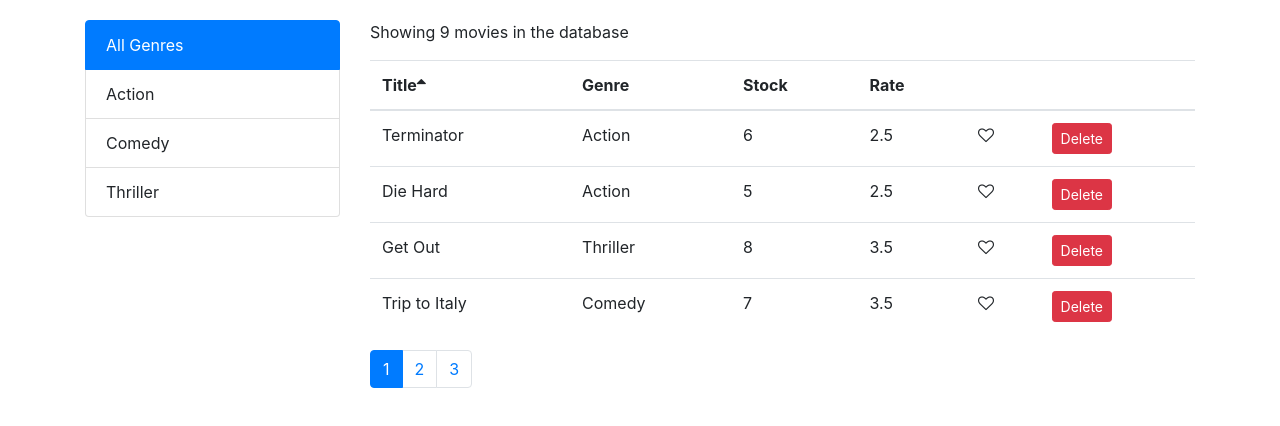
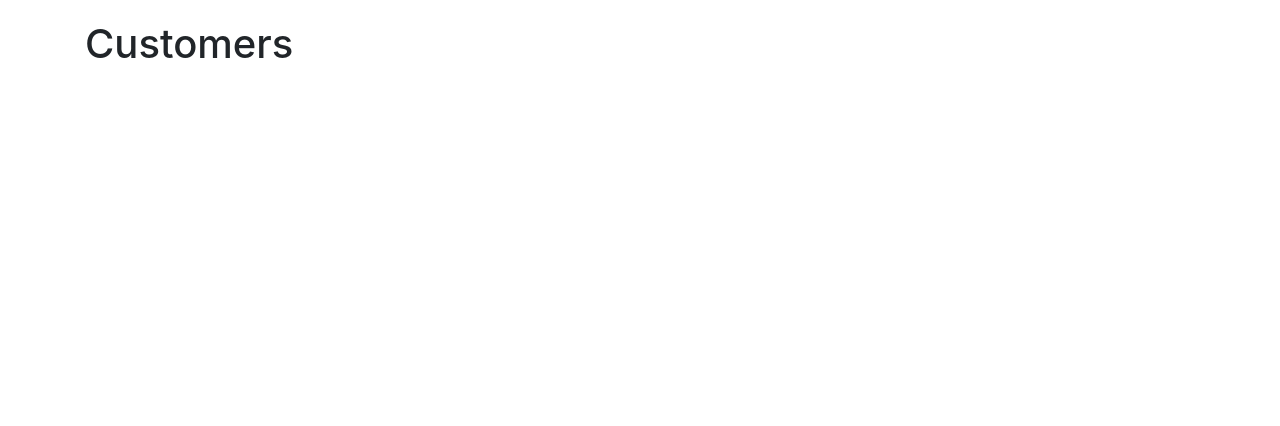
Before and after one commit to m00k/vidly, a React (Create React App) app: page /costumers in a window 1280 px wide. Shown: the top 426 px of the page. Built offline with nearby package versions, Linux system fonts and the light colour scheme.

Commit message:
feat: add routing

```diff
--- a/package.json
+++ b/package.json
@@ -8,6 +8,7 @@
     "prop-types": "^15.6.2",
     "react": "^16.6.3",
     "react-dom": "^16.6.3",
+    "react-router-dom": "^4.3.1",
     "react-scripts": "2.1.1"
   },
   "scripts": {
--- a/src/App.js
+++ b/src/App.js
@@ -1,13 +1,23 @@
 import React, { Component } from 'react';
+import { Route, Redirect, Switch } from 'react-router-dom';
 import './App.css';
 import Movies from './components/movies';
+import NotFound from './components/notFound';
+import Customers from './components/costumers';
+import Rentals from './components/rentals';
 
 class App extends Component {
   render() {
     return (
       <main className="container">
-        <Movies>
-        </Movies>
+        <Switch>
+          <Route path="/costumers" component={Customers}/>
+          <Route path="/rentals" component={Rentals}/>
+          <Route path="/movies" component={Movies}/>
+          <Route path="/not-found" component={NotFound}/>
+          <Redirect from="/" to="/movies" exact component={Movies}/>
+          <Redirect to="/not-found"/>
+        </Switch>
       </main>
     );
   }
--- /dev/null
+++ b/src/components/costumers.jsx
@@ -0,0 +1,9 @@
+import React from 'react';
+
+const Customers = () => {
+  return (
+    <h1>Customers</h1>
+  );
+}
+
+export default Customers;
--- /dev/null
+++ b/src/components/notFound.jsx
@@ -0,0 +1,7 @@
+import React from "react";
+
+const NotFound = () => {
+  return <h1>Not Found</h1>;
+};
+
+export default NotFound;
--- /dev/null
+++ b/src/components/rentals.jsx
@@ -0,0 +1,9 @@
+import React from 'react';
+
+const Rentals = () => {
+  return (
+    <h1>Rentals</h1>
+  );
+}
+
+export default Rentals;
--- a/src/index.js
+++ b/src/index.js
@@ -1,12 +1,19 @@
 import React from 'react';
 import ReactDOM from 'react-dom';
+import { BrowserRouter } from 'react-router-dom';
+
 import './index.css';
 import App from './App';
 import * as serviceWorker from './serviceWorker';
 import 'bootstrap/dist/css/bootstrap.css';
 import 'font-awesome/css/font-awesome.css';
 
-ReactDOM.render(<App />, document.getElementById('root'));
+ReactDOM.render(
+  <BrowserRouter>
+    <App />
+  </BrowserRouter>,
+  document.getElementById('root')
+);
 
 // If you want your app to work offline and load faster, you can change
 // unregister() to register() below. Note this comes with some pitfalls.
```
Also changed, not shown: src/components/movieForm.jsx (added, +9 -0 lines), 1 other file (tests, documents, lock files or other folders).
